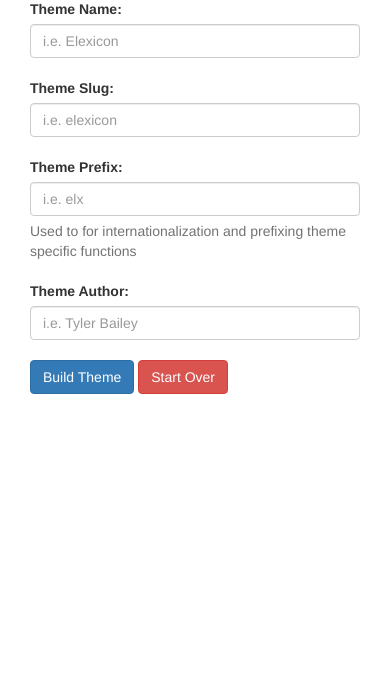
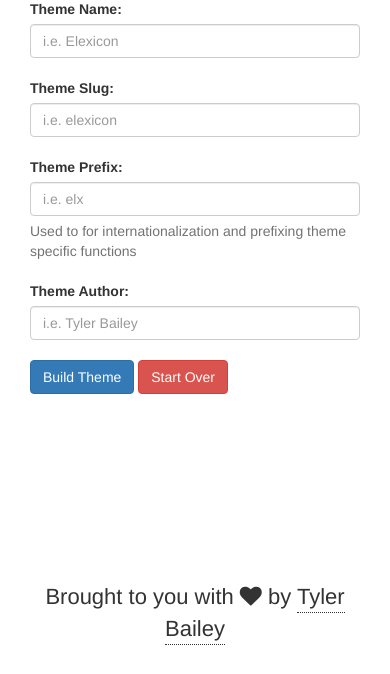
Before and after one commit to TylerB24890/wp-theme-generator, a PHP site: page / in a window 390 px wide. Shown: the part 170-844 px from the top of the page. Run offline with PHP 8.4, Linux system fonts and the light colour scheme.

Commit message:
Add footer text and styles

```diff
--- a/css/style.css
+++ b/css/style.css
@@ -3939,5 +3939,20 @@ h1 {
 /**
  * Global Footer Styles
  */
+footer {
+  position: fixed;
+  bottom: 30px;
+  left: 0;
+  right: 0;
+  font-size: 22px; }
+  footer a {
+    color: #333333;
+    text-decoration: none;
+    border-bottom: 1px dotted #333333;
+    padding-bottom: 3px;
+    transition: all 0.3s ease-in-out; }
+    footer a:hover {
+      color: red;
+      text-decoration: none; }
 
 /*# sourceMappingURL=style.css.map */
--- a/inc/footer.php
+++ b/inc/footer.php
@@ -1,5 +1,9 @@
 	<footer>
-
+		<div class="container">
+			<div class="col-md-8 col-md-offset-2 text-center">
+				Brought to you with <i class="fa fa-heart"></i> by <a href="http://tylerb.me">Tyler Bailey</a>
+			</div>
+		</div>
 	</footer>
 
 	<script type="text/javascript" src="//code.jquery.com/jquery-2.2.4.min.js" defer></script>
--- a/inc/header.php
+++ b/inc/header.php
@@ -15,6 +15,7 @@ if(isset($_POST['submit_theme'])) {
     <meta charset="utf-8">
     <meta name="viewport" content="width=device-width, initial-scale=1.0">
     <title>WordPress Theme Maker - By Tyler Bailey</title>
+    <link rel="stylesheet" href="//maxcdn.bootstrapcdn.com/font-awesome/4.7.0/css/font-awesome.min.css" />
     <link rel="stylesheet" href="css/style.css">
 </head>
 <body>
--- a/scss/_footer.scss
+++ b/scss/_footer.scss
@@ -3,5 +3,22 @@
  */
 
 footer {
+    position: fixed;
+    bottom: 30px;
+    left: 0;
+    right: 0;
+    font-size: 22px;
 
+    a {
+        color: $text-color;
+        text-decoration: none;
+        border-bottom: 1px dotted $text-color;
+        padding-bottom: 3px;
+        @include animate(all);
+
+        &:hover {
+            color: red;
+            text-decoration: none;
+        }
+    }
 }
```
Also changed, not shown: 1 other file.
